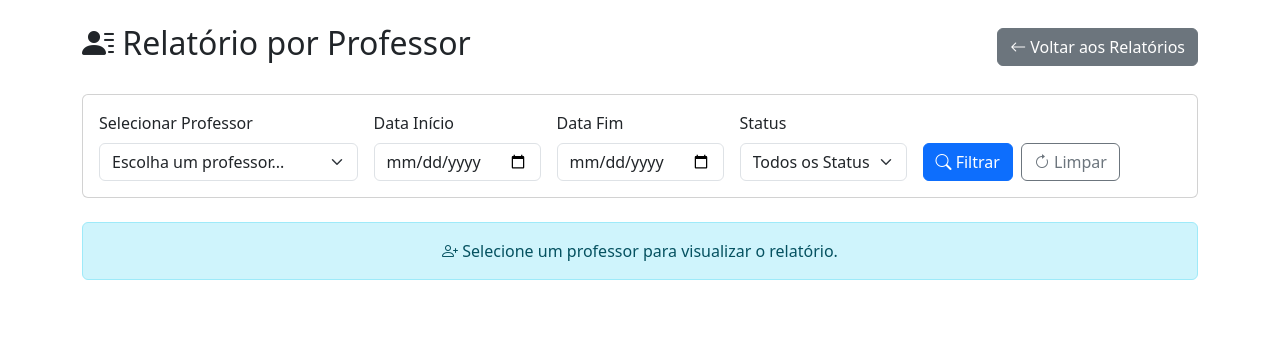
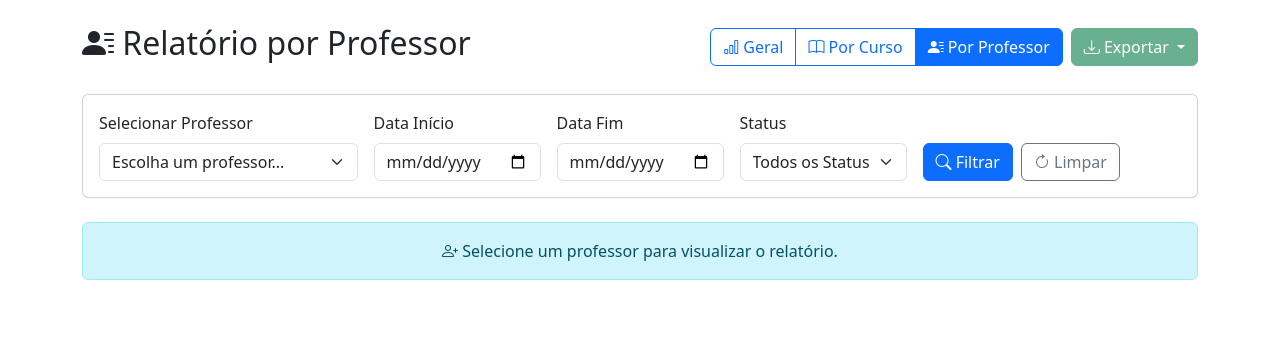
Before and after one commit to HeitorLouzeiro/agendamento_veiculos, a Django app: page /agendamentos/relatorios/professor/ in a window 1280 px wide. Shown: the part 56-420 px from the top of the page. Run offline with Django 5.2, Linux system fonts and the light colour scheme; the visitor is signed in with stand-in values (Sample User, id 1); data comes from the database, SQL or seed files in the repository; some libraries are stand-ins or nearby versions.

Commit message:
refactor: melhorar a navegação e adicionar opções de exportação no relatório por professor.

```diff
--- a/templates/agendamentos/relatorio_por_professor.html
+++ b/templates/agendamentos/relatorio_por_professor.html
@@ -4,11 +4,38 @@
 
 {% block content %}
 <div class="container mt-4">
+    <!-- Cabeçalho com Navegação -->
     <div class="d-flex justify-content-between align-items-center mb-4">
         <h2><i class="bi bi-person-lines-fill"></i> Relatório por Professor</h2>
-        <a href="{% url 'agendamentos:relatorio_geral' %}" class="btn btn-secondary">
-            <i class="bi bi-arrow-left"></i> Voltar aos Relatórios
-        </a>
+        <div class="d-flex gap-2">
+            <div class="btn-group">
+                <a href="{% url 'agendamentos:relatorio_geral' %}" class="btn btn-outline-primary">
+                    <i class="bi bi-bar-chart"></i> Geral
+                </a>
+                <a href="{% url 'agendamentos:relatorio_por_curso' %}" class="btn btn-outline-primary">
+                    <i class="bi bi-book"></i> Por Curso
+                </a>
+                <a href="{% url 'agendamentos:relatorio_por_professor' %}" class="btn btn-primary">
+                    <i class="bi bi-person-lines-fill"></i> Por Professor
+                </a>
+            </div>
+            <div class="btn-group">
+                <button type="button" class="btn btn-success dropdown-toggle" data-bs-toggle="dropdown"
+                        {% if not professor_filter %}disabled{% endif %}>
+                    <i class="bi bi-download"></i> Exportar
+                </button>
+                <ul class="dropdown-menu">
+                    {% if professor_filter %}
+                    <li><a class="dropdown-item" href="{% url 'agendamentos:exportar_professor_excel' %}?professor={{ professor_filter }}{% if data_inicio_filter %}&data_inicio={{ data_inicio_filter }}{% endif %}{% if data_fim_filter %}&data_fim={{ data_fim_filter }}{% endif %}{% if status_filter %}&status={{ status_filter }}{% endif %}">
+                        <i class="bi bi-file-earmark-excel text-success"></i> Excel (.xlsx)
+                    </a></li>
+                    <li><a class="dropdown-item" href="{% url 'agendamentos:exportar_professor_pdf' %}?professor={{ professor_filter }}{% if data_inicio_filter %}&data_inicio={{ data_inicio_filter }}{% endif %}{% if data_fim_filter %}&data_fim={{ data_fim_filter }}{% endif %}{% if status_filter %}&status={{ status_filter }}{% endif %}">
+                        <i class="bi bi-file-earmark-pdf text-danger"></i> PDF (.pdf)
+                    </a></li>
+                    {% endif %}
+                </ul>
+            </div>
+        </div>
     </div>
 
     <!-- Filtros -->
@@ -81,9 +108,7 @@
                     <p><strong>Username:</strong> {{ professor_selecionado.username }}</p>
                 </div>
                 <div class="col-md-6">
-                    {% if professor_selecionado.curso %}
-                    <p><strong>Curso:</strong> {{ professor_selecionado.curso.nome }}</p>
-                    {% endif %}
+                    <p><strong>Tipo:</strong> {{ professor_selecionado.get_tipo_usuario_display }}</p>
                     <p><strong>Data de Cadastro:</strong> {{ professor_selecionado.date_joined|date:"d/m/Y" }}</p>
                 </div>
             </div>
```
